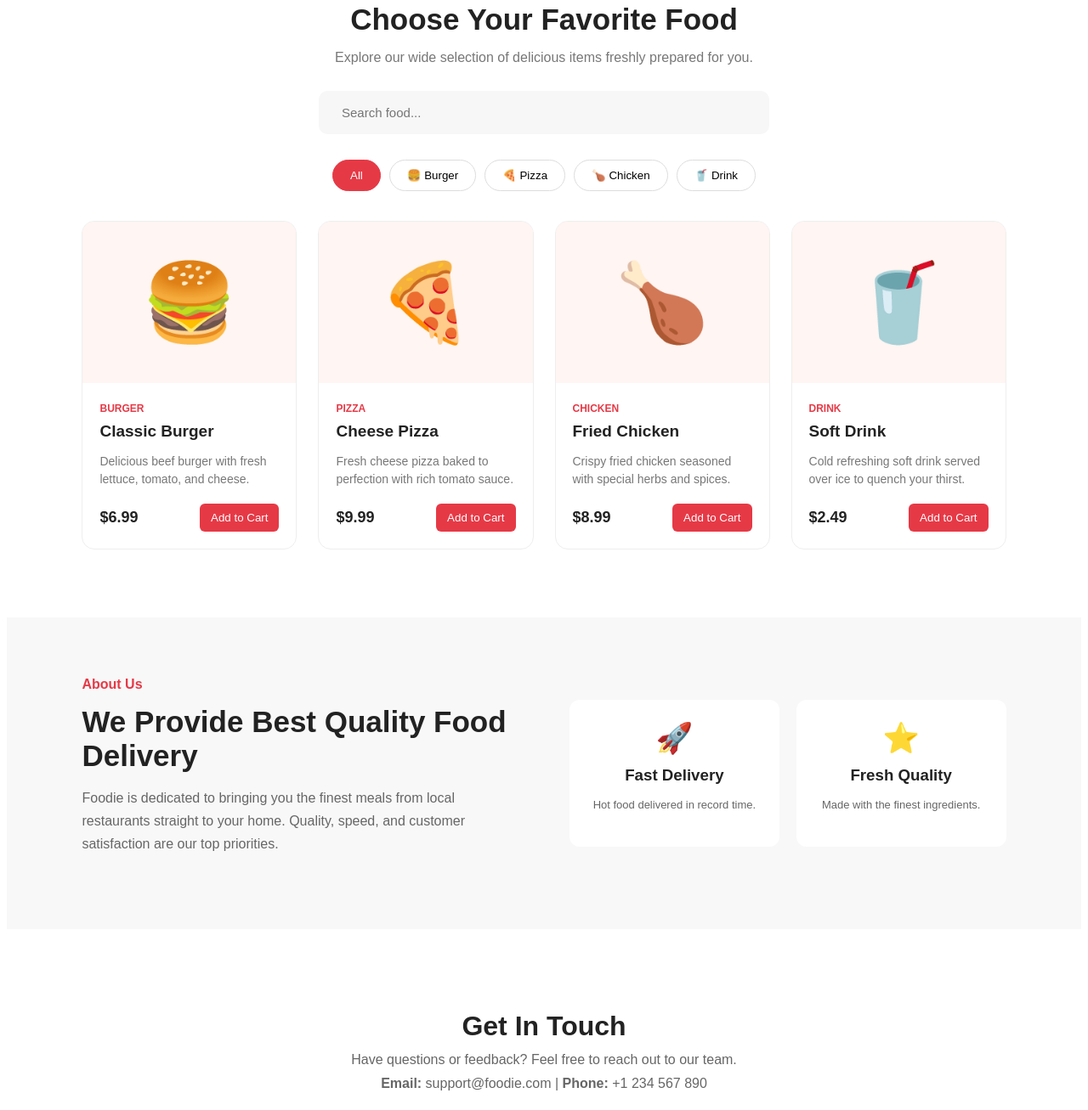
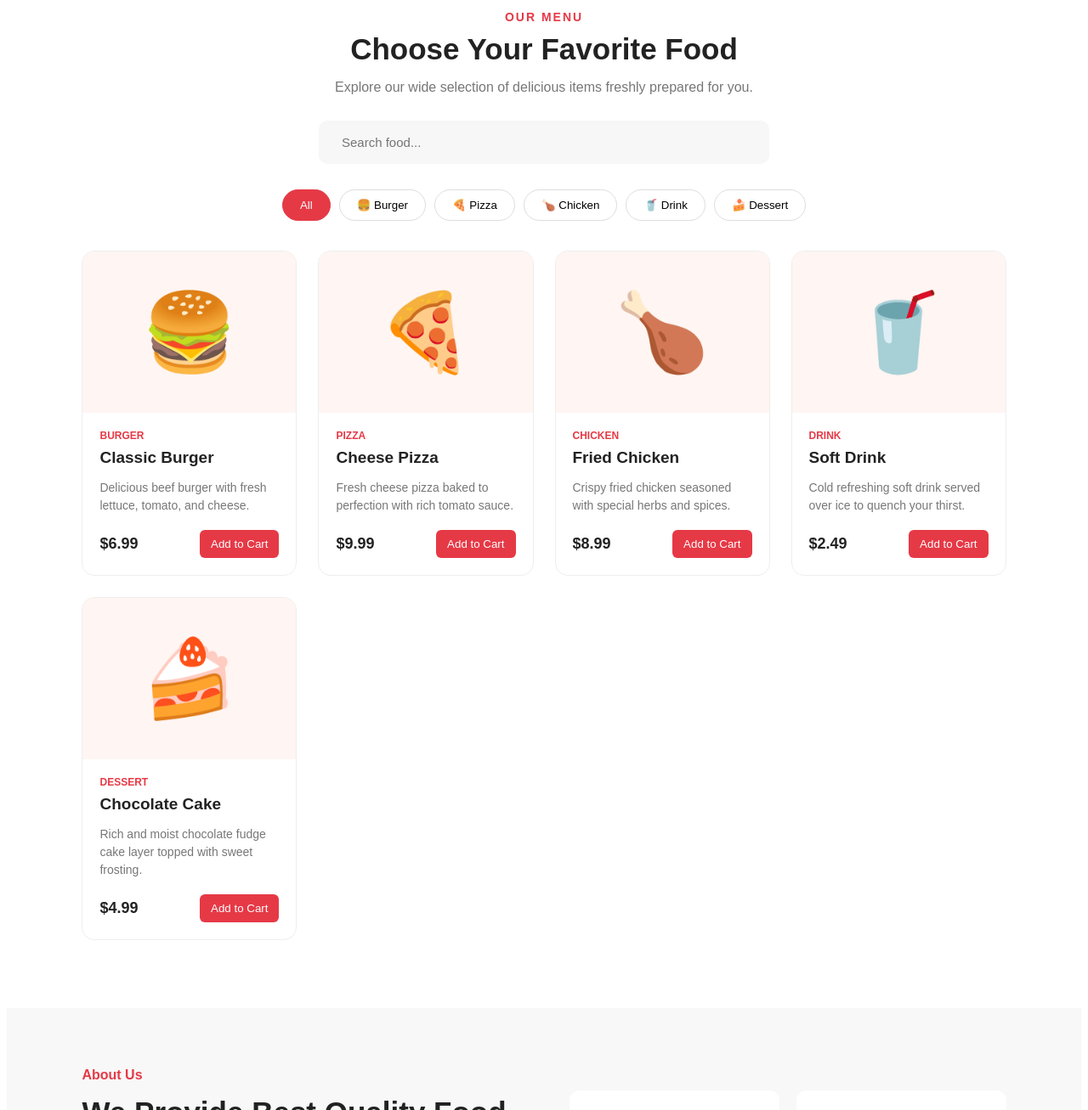
Before and after one commit to myintthuzartun/food-order-system, a plain HTML site: page home.html in a window 1280 px wide. Shown: the part 829-2136 px from the top of the page at 85% size. Drawn offline with Linux system fonts and the light colour scheme.

Commit message:
Add dessert category to home.html

````diff
--- a/home.html
+++ b/home.html
@@ -1,4 +1,6 @@
-<!DOCTYPE html>
+Here is the fully updated **`home.html`** file with the best structure, incorporating the new **Dessert category card** (`🍰 Chocolate Cake`), the matching filter button, and cleanly organized HTML matching your exact design styles and layout.
+
+```html
 <!DOCTYPE html>
 <html lang="en">
 
@@ -85,12 +87,15 @@
             <button class="category-btn" onclick="filterFood('drink')">
                 🥤 Drink
             </button>
+            <button class="category-btn" onclick="filterFood('dessert')">
+                🍰 Dessert
+            </button>
         </div>
 
         <!-- FOOD GRID -->
         <div class="food-grid">
 
-            <!-- FOOD 1 -->
+            <!-- FOOD 1: BURGER -->
             <div class="food-card" data-category="burger">
                 <div class="food-image">
                     🍔
@@ -108,7 +113,7 @@
                 </div>
             </div>
 
-            <!-- FOOD 2 -->
+            <!-- FOOD 2: PIZZA -->
             <div class="food-card" data-category="pizza">
                 <div class="food-image">
                     🍕
@@ -126,7 +131,7 @@
                 </div>
             </div>
 
-            <!-- FOOD 3 -->
+            <!-- FOOD 3: CHICKEN -->
             <div class="food-card" data-category="chicken">
                 <div class="food-image">
                     🍗
@@ -144,7 +149,7 @@
                 </div>
             </div>
 
-            <!-- FOOD 4 -->
+            <!-- FOOD 4: DRINK -->
             <div class="food-card" data-category="drink">
                 <div class="food-image">
                     🥤
@@ -156,6 +161,24 @@
                     <div class="food-bottom">
                         <strong>$2.49</strong>
                         <button onclick="addToCart('Soft Drink', 2.49, '🥤')">
+                            Add to Cart
+                        </button>
+                    </div>
+                </div>
+            </div>
+
+            <!-- FOOD 5: DESSERT (NEW BEST ADDITION) -->
+            <div class="food-card" data-category="dessert">
+                <div class="food-image">
+                    🍰
+                </div>
+                <div class="food-info">
+                    <span class="food-category">Dessert</span>
+                    <h3>Chocolate Cake</h3>
+                    <p>Rich and moist chocolate fudge cake layer topped with sweet frosting.</p>
+                    <div class="food-bottom">
+                        <strong>$4.99</strong>
+                        <button onclick="addToCart('Chocolate Cake', 4.99, '🍰')">
                             Add to Cart
                         </button>
                     </div>
@@ -231,3 +254,5 @@
 </body>
 
 </html>
+
+```
````
